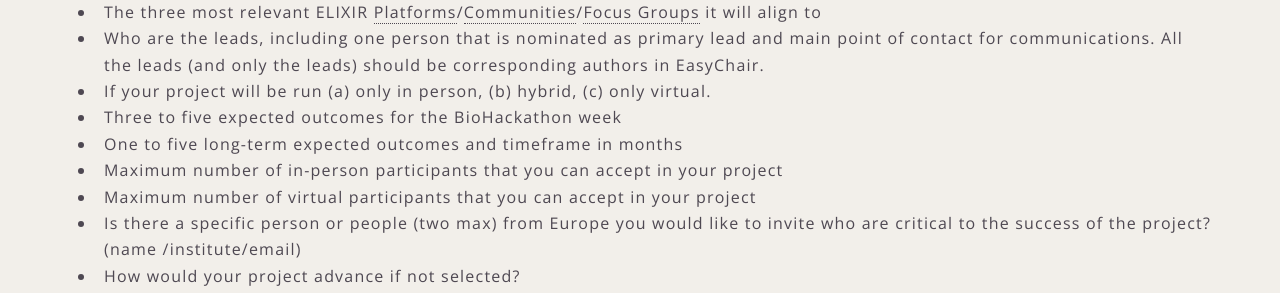
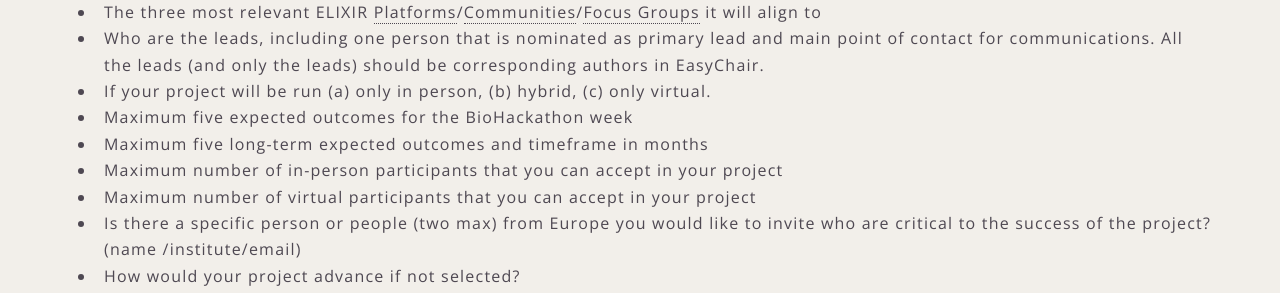
Before and after one commit to elixir-europe/biohackathon-europe-2022, a Jekyll site: the page built from projects.html, in a window 1280 px wide and 900 px high, scrolled down 687 px. Shown: the part 154-447 px from the top of the window. Built offline with Jekyll 4.4.1, drawn with Linux system fonts in a browser that asks for light colours; nearby versions of some CDN libraries.

Commit message:
Tweaks to the call

```diff
--- a/projects.html
+++ b/projects.html
@@ -15,8 +15,8 @@ body_class: projects
   <li>The three most relevant ELIXIR <a href="https://elixir-europe.org/platforms">Platforms</a>/<a href="https://elixir-europe.org/communities">Communities</a>/<a href="https://elixir-europe.org/focus-groups">Focus Groups</a> it will align to </li>
   <li>Who are the leads, including one person that is nominated as primary lead and main point of contact for communications. All the leads (and only the leads) should be corresponding authors in EasyChair. </li>
   <li>If your project will be run (a) only in person, (b) hybrid, (c) only virtual.</li>
-  <li>Three to five expected outcomes for the BioHackathon week</li>
-  <li>One to five long-term expected outcomes and timeframe in months</li>
+  <li>Maximum five expected outcomes for the BioHackathon week</li>
+  <li>Maximum five long-term expected outcomes and timeframe in months</li>
   <li>Maximum number of in-person participants that you can accept in your project</li>
   <li>Maximum number of virtual participants that you can accept in your project</li>
   <li>Is there a specific person or people (two max) from Europe you would like to invite who are critical to the success of the project? (name /institute/email)</li>
```
Also changed, not shown: _committee/updated committee-1.md (+1 -1 lines).
